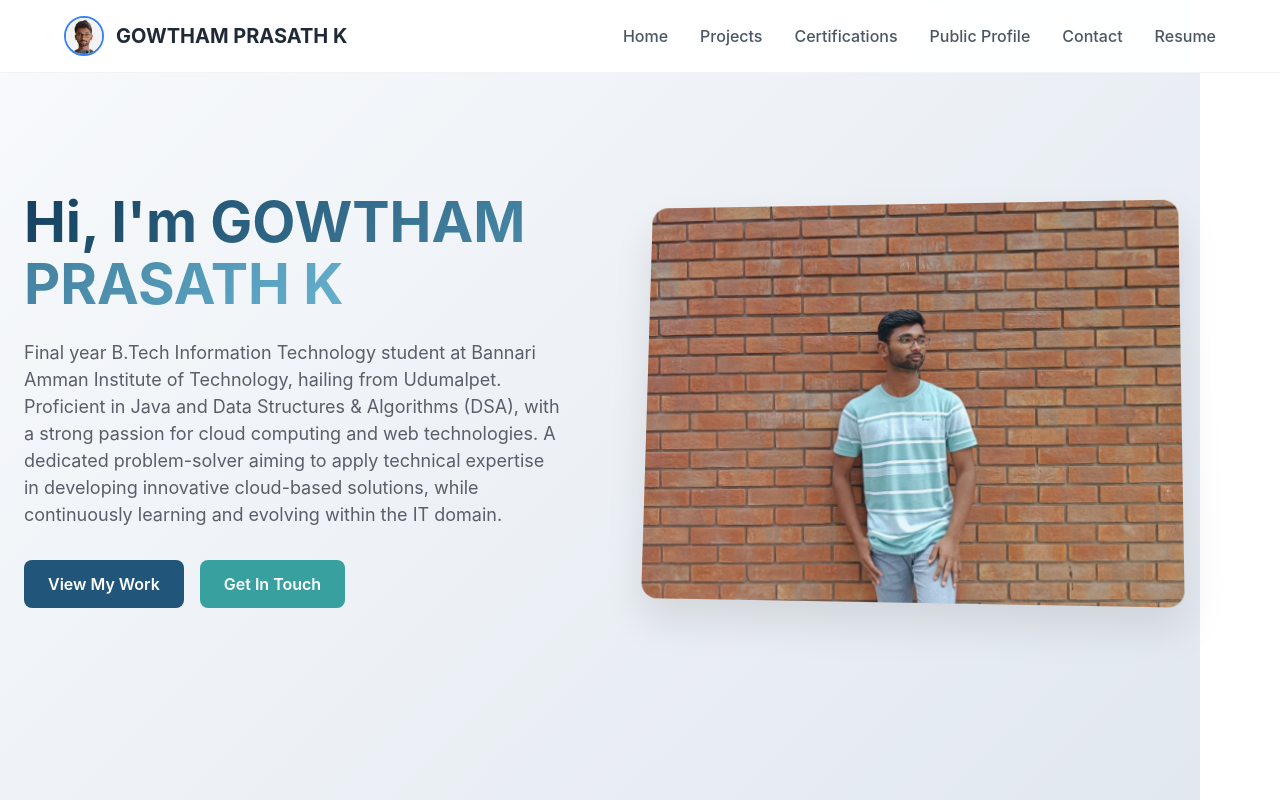
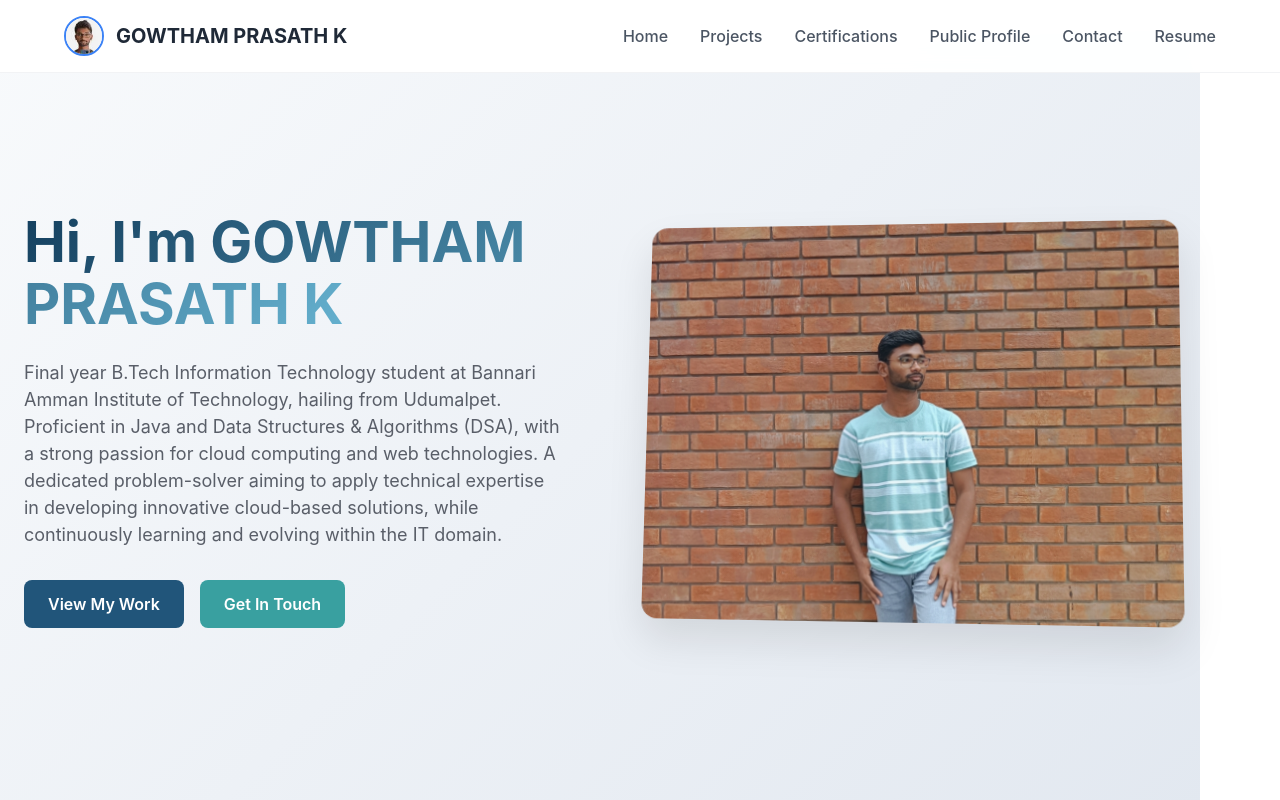
Before and after one commit to gowthamprasath14/Portfolio, a React (Vite) app: page / in a window 1280 px wide. Shown: the top 800 px of the page. Built offline with nearby package versions, Linux system fonts and the light colour scheme.

Commit message:
Update App.css

```diff
--- a/src/App.css
+++ b/src/App.css
@@ -16,7 +16,7 @@ body {
 }
 
 main {
-  padding-top: 0px; /* Space for fixed navbar */
+  padding-top: 20px; /* Space for fixed navbar */
 }
 
 /* Smooth scrolling */
```
